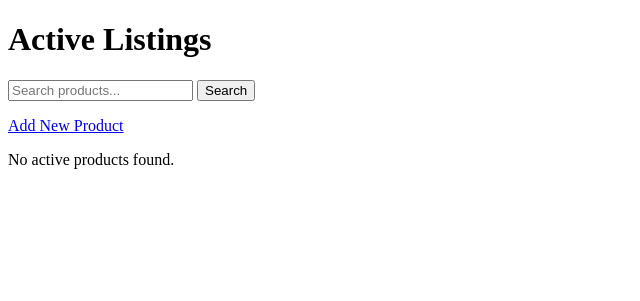
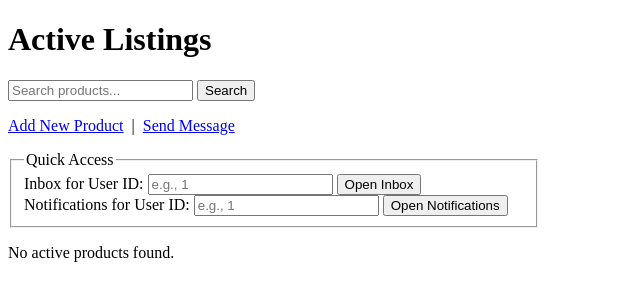
Before and after one commit to SrikarKovvuri/ecommerce, a Flask app: template templates/index.html in a window 1280 px wide. Shown: the top 301 px of the page, without its empty margins (0-640 px from the left). Run offline with Flask 3, Linux system fonts and the light colour scheme; the template is opened without the code that fills it, so the values that code supplies are empty; parts of the project's set-up code (start-up, migrations or seed data) failed here and were passed over.

Commit message:
make sure all endpoint options show up on home page, fix 'View' errors

```diff
--- a/server.py
+++ b/server.py
@@ -65,8 +65,17 @@ def teardown_request(exception):
 
 
 def rows_to_dicts(cursor) -> List[Dict[str, Any]]:
-    cols = cursor.keys()
-    return [dict(zip(cols, row)) for row in cursor.fetchall()]
+    # SQLAlchemy 2.x returns Row with a mapping interface
+    rows = cursor.fetchall()
+    out: List[Dict[str, Any]] = []
+    for r in rows:
+        try:
+            out.append(dict(r._mapping))
+        except Exception:
+            # Fallback to positional mapping using cursor.keys()
+            cols = cursor.keys()
+            out.append(dict(zip(cols, r)))
+    return out
 
 
 @app.route('/')
@@ -109,8 +118,11 @@ def product_detail(product_id: int):
     if row is None:
         abort(404)
     # Convert to dict for template convenience
-    cols = row.keys()
-    product = dict(zip(cols, row))
+    try:
+        product = dict(row._mapping)
+    except Exception:
+        cols = row.keys()
+        product = dict(zip(cols, row))
     # Defensive: ensure price renders even if Decimal
     try:
         price_fmt = f"{float(product.get('price', 0.0)):.2f}"
--- a/templates/index.html
+++ b/templates/index.html
@@ -14,7 +14,23 @@
 
     <p>
       <a href="{{ url_for('add_product') }}">Add New Product</a>
+      &nbsp;|&nbsp;
+      <a href="{{ url_for('send_message') }}">Send Message</a>
     </p>
+
+    <fieldset style="max-width: 500px;">
+      <legend>Quick Access</legend>
+      <form method="get" action="" onsubmit="event.preventDefault(); if (this.uid_inbox.value) { window.location='{{ url_for('view_messages', uid=0)[:-1] }}'+ this.uid_inbox.value; }">
+        <label>Inbox for User ID:</label>
+        <input type="number" name="uid_inbox" min="1" placeholder="e.g., 1">
+        <button type="submit">Open Inbox</button>
+      </form>
+      <form method="get" action="" onsubmit="event.preventDefault(); if (this.uid_notif.value) { window.location='{{ url_for('view_notifications', uid=0)[:-1] }}'+ this.uid_notif.value; }">
+        <label>Notifications for User ID:</label>
+        <input type="number" name="uid_notif" min="1" placeholder="e.g., 1">
+        <button type="submit">Open Notifications</button>
+      </form>
+    </fieldset>
 
     {% if products and products|length > 0 %}
     <table border="1" cellpadding="6" cellspacing="0">
```
